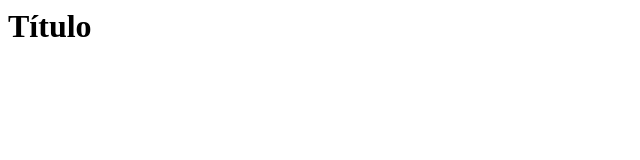
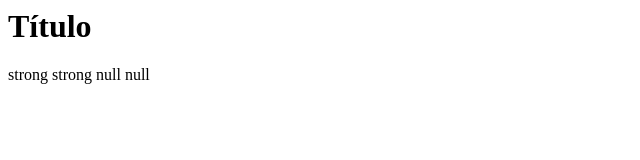
Before and after one commit to vitormattos/senac-aula-git, a plain HTML site: page index.html in a window 1280 px wide. Shown: the whole page, without its empty margins (0-640 px from the left). Drawn offline with Linux system fonts and the light colour scheme.

Commit message:
está foi mais uma alteração

```diff
--- a/index.html
+++ b/index.html
@@ -1,5 +1,7 @@
 <html>
     <body>
         <h1>Título</h1>
+	strong strong
+	null	null
     </body>
 </html>
```
